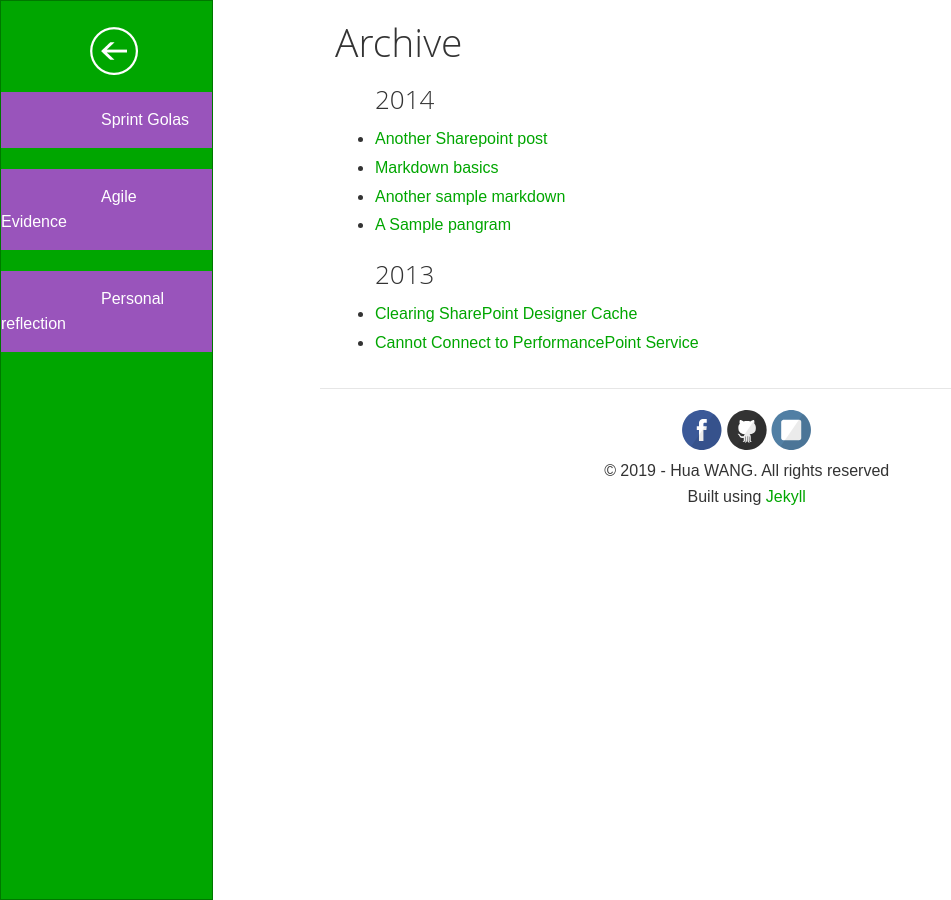
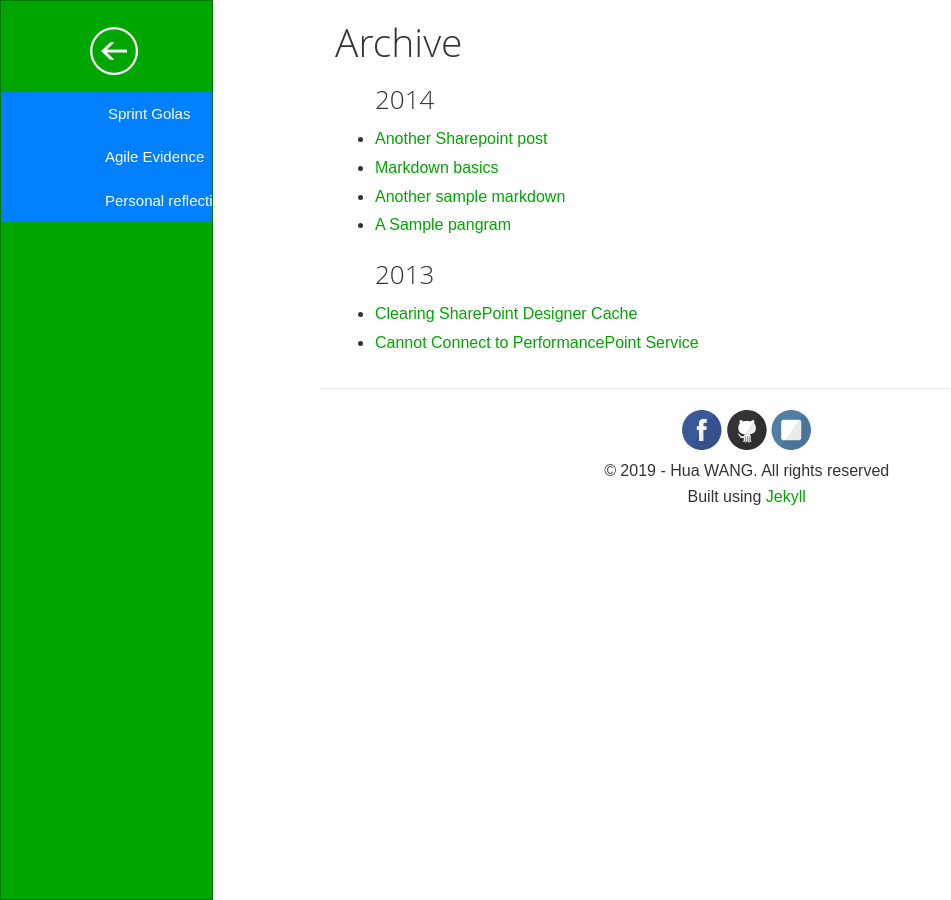
Before and after one commit to aemooooon/Software-engineering-profolio, a Jekyll site: the page built from archive/index.html, in a window 1280 px wide. Shown: the whole page, without its empty margins (0-951 px from the left). Built offline with Jekyll 4.4.1, drawn with Linux system fonts in a browser that asks for light colours; nearby versions of some CDN libraries.

Commit message:
Update sidemenu.html

```diff
--- a/_includes/sidemenu.html
+++ b/_includes/sidemenu.html
@@ -18,7 +18,7 @@
             <li class="left-nav-item left-nav-selected">{{link.text}}</a>
           {% else %}
             <li class="left-nav-item">
-              <a  class="alert alert-info" href="{{link.url}}">{{link.text}}</a>
+              <a class="btn btn-primary" href="{{link.url}}">{{link.text}}</a>
             </li>
           {% endif %}
         {% endfor %}
```
